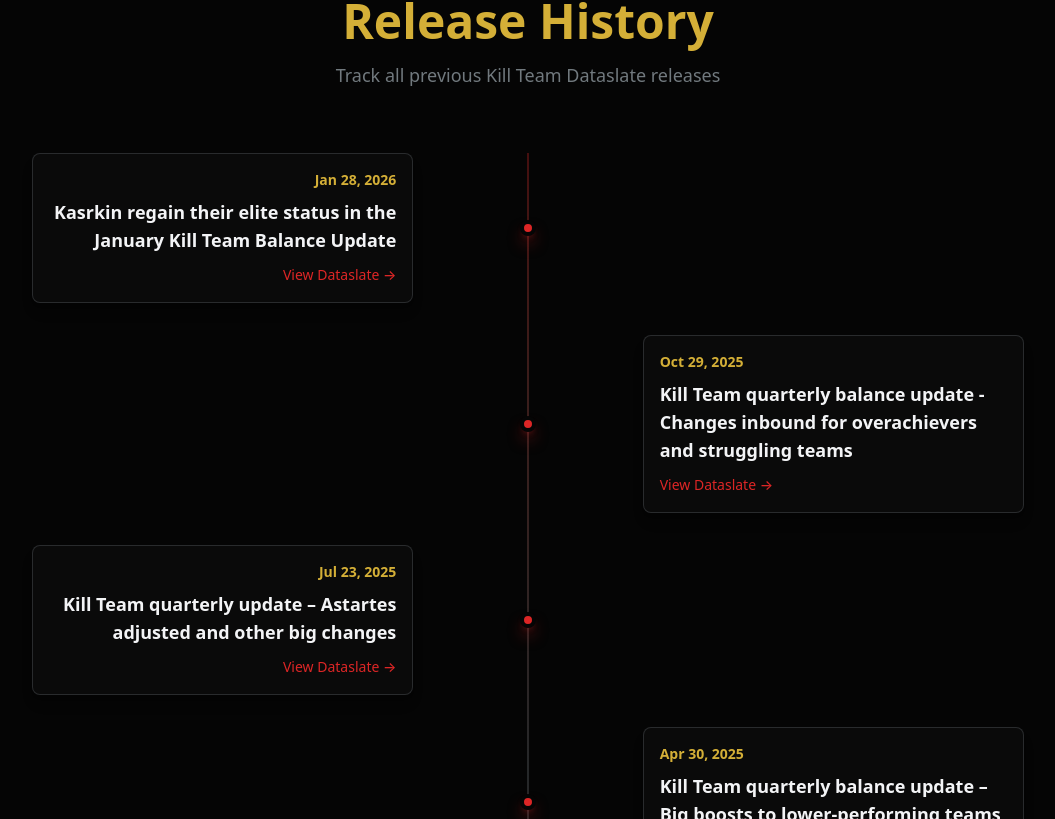
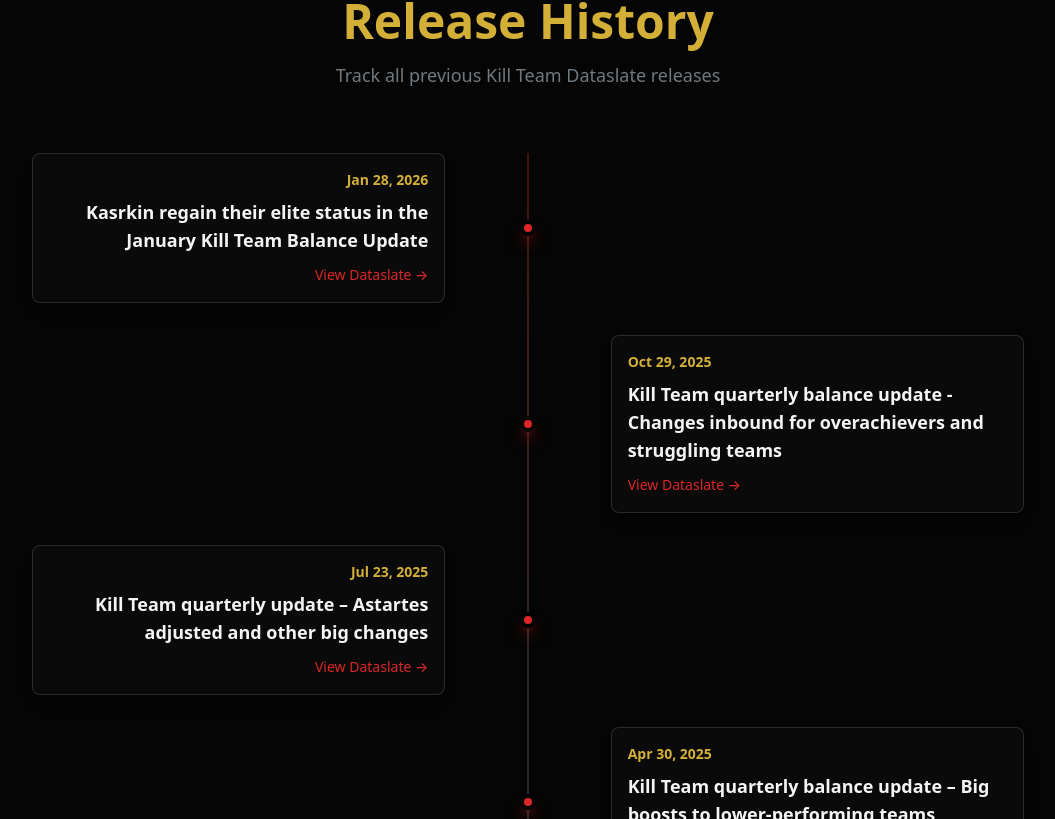
Before and after one commit to Rassell/next-kill-team-ds, a React (Vite) app: page / in a window 1280 px wide. Shown: the part 701-1520 px from the top of the page, without its empty margins (112-1167 px from the left). Built offline with nearby package versions, Linux system fonts and the light colour scheme.

Commit message:
chore: make it more visible

```diff
--- a/src/components/TimelineItem.tsx
+++ b/src/components/TimelineItem.tsx
@@ -27,7 +27,7 @@
     >
       {/* Content Card */}
       <div
-        className={`w-5/12 cursor-pointer group ${isEven ? 'text-right pr-8' : 'text-left pl-8'}`}
+        className={`w-5/12 cursor-pointer group ${isEven ? 'text-right' : 'text-left'}`}
         onClick={() => openInNewTab(dataslate.link)}
       >
         <div className="bg-killteam-dark border border-killteam-steel/30 rounded-lg p-4 hover:border-killteam-red transition-colors duration-300 shadow-lg hover:shadow-killteam-red/20">
```
